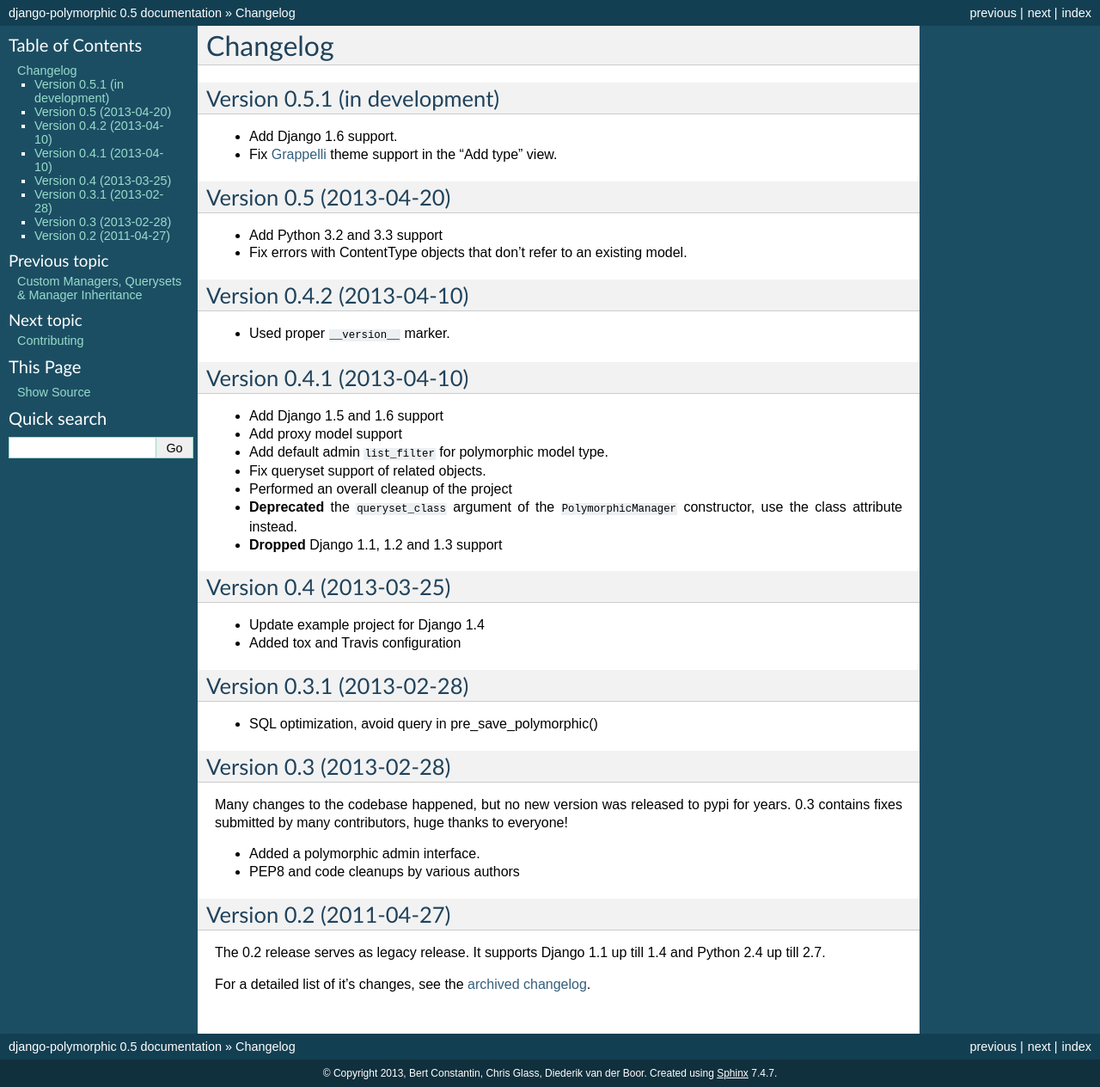
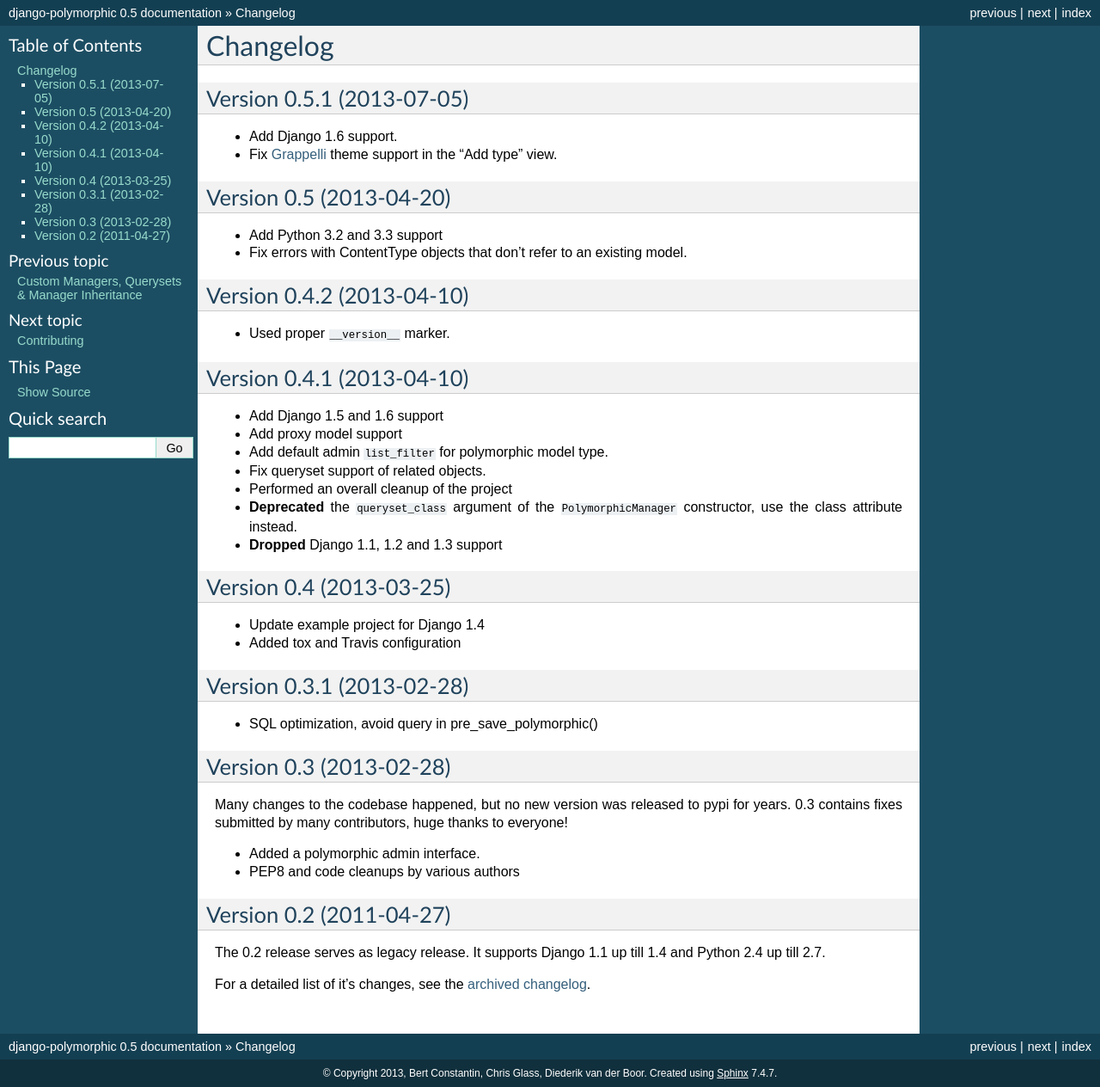
Before and after one commit to jazzband/django-polymorphic, a Sphinx documentation site: the page built from docs/changelog.rst, in a window 1280 px wide. Shown: the whole page at 86% size. Built offline with Sphinx 7.4.7, drawn with Linux system fonts in a browser that asks for light colours.

Commit message:
Bump version to 0.5.1 final

```diff
--- a/docs/changelog.rst
+++ b/docs/changelog.rst
@@ -1,8 +1,8 @@
 Changelog
 ==========
 
-Version 0.5.1 (in development)
-------------------------------
+Version 0.5.1 (2013-07-05)
+--------------------------
 
 * Add Django 1.6 support.
 * Fix Grappelli_ theme support in the "Add type" view.
```
